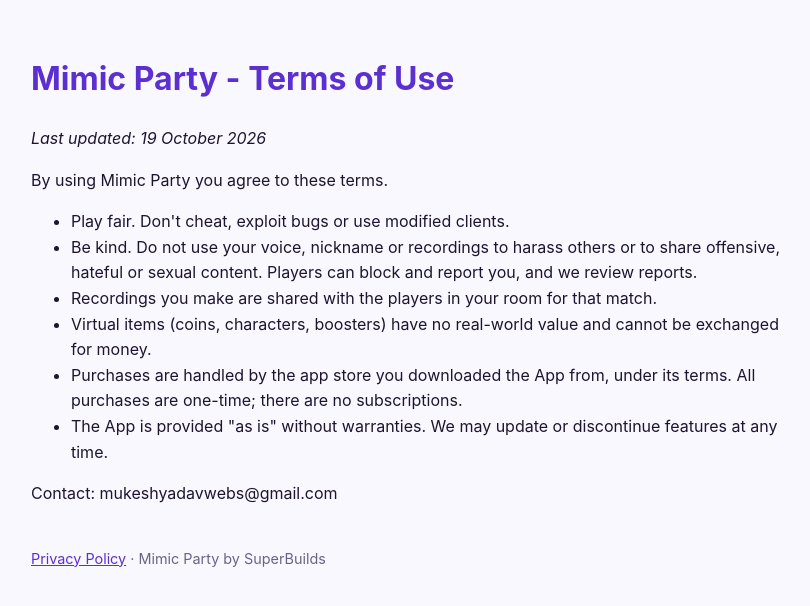
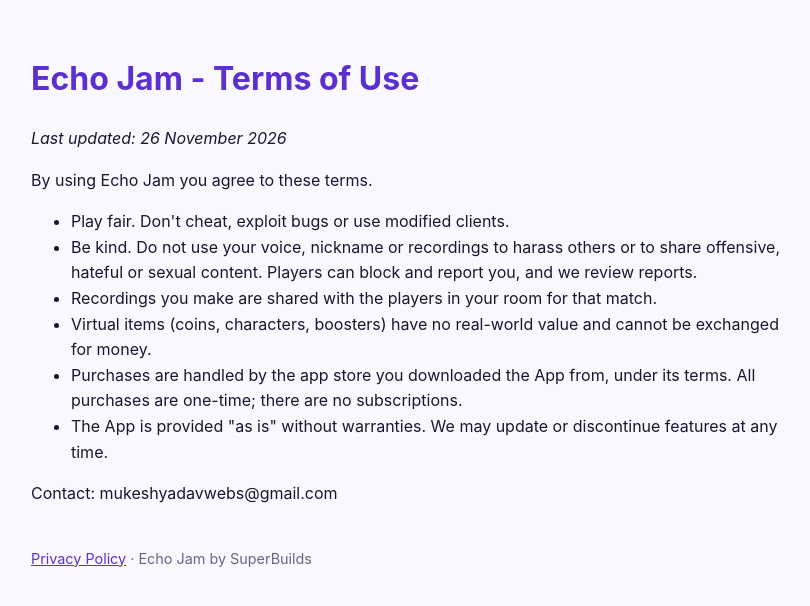
Before and after one commit to mukeshwebs/echoparty-privacy, a plain HTML site: page terms.html in a window 1280 px wide. Shown: the whole page, without its empty margins (229-1039 px from the left). Drawn offline with Linux system fonts and the light colour scheme.

Commit message:
Rename to Echo Jam

```diff
--- a/terms.html
+++ b/terms.html
@@ -1,6 +1,6 @@
 <!doctype html><html lang="en"><head><meta charset="utf-8">
-<meta name="viewport" content="width=device-width,initial-scale=1"><title>Mimic Party - Terms of Use</title>
+<meta name="viewport" content="width=device-width,initial-scale=1"><title>Echo Jam - Terms of Use</title>
 <style>body{font-family:-apple-system,Segoe UI,Roboto,sans-serif;max-width:760px;margin:0 auto;padding:32px 20px;line-height:1.6;color:#1d1530;background:#faf8ff}
 h1{color:#5b2fd0}h2{margin-top:28px;font-size:1.15rem}a{color:#5b2fd0}footer{margin-top:40px;font-size:.9rem;color:#6b6385}</style></head>
-<body><h1>Mimic Party - Terms of Use</h1><p><em>Last updated: 19 October 2026</em></p><p>By using Mimic Party you agree to these terms.</p><ul><li>Play fair. Don&#x27;t cheat, exploit bugs or use modified clients.</li><li>Be kind. Do not use your voice, nickname or recordings to harass others or to share offensive, hateful or sexual content. Players can block and report you, and we review reports.</li><li>Recordings you make are shared with the players in your room for that match.</li><li>Virtual items (coins, characters, boosters) have no real-world value and cannot be exchanged for money.</li><li>Purchases are handled by the app store you downloaded the App from, under its terms. All purchases are one-time; there are no subscriptions.</li><li>The App is provided &quot;as is&quot; without warranties. We may update or discontinue features at any time.</li></ul><p>Contact: mukeshyadavwebs@gmail.com</p>
-<footer><a href="index.html">Privacy Policy</a> · Mimic Party by SuperBuilds</footer></body></html>
+<body><h1>Echo Jam - Terms of Use</h1><p><em>Last updated: 26 November 2026</em></p><p>By using Echo Jam you agree to these terms.</p><ul><li>Play fair. Don&#x27;t cheat, exploit bugs or use modified clients.</li><li>Be kind. Do not use your voice, nickname or recordings to harass others or to share offensive, hateful or sexual content. Players can block and report you, and we review reports.</li><li>Recordings you make are shared with the players in your room for that match.</li><li>Virtual items (coins, characters, boosters) have no real-world value and cannot be exchanged for money.</li><li>Purchases are handled by the app store you downloaded the App from, under its terms. All purchases are one-time; there are no subscriptions.</li><li>The App is provided &quot;as is&quot; without warranties. We may update or discontinue features at any time.</li></ul><p>Contact: mukeshyadavwebs@gmail.com</p>
+<footer><a href="index.html">Privacy Policy</a> · Echo Jam by SuperBuilds</footer></body></html>
```
